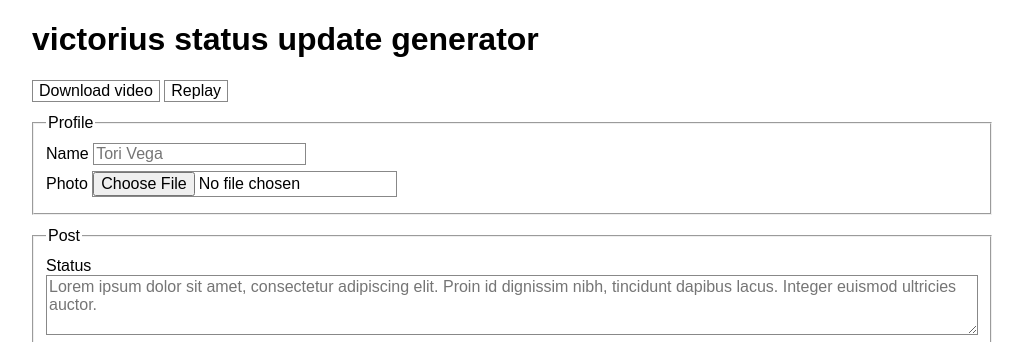
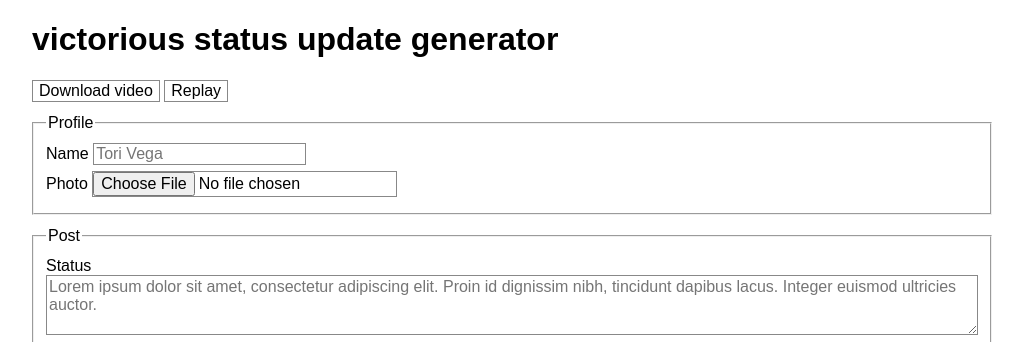
Before and after one commit to camn0t/victorious, a plain HTML site: page index.html in a window 1280 px wide. Shown: the top 342 px of the page, without its empty margins (128-1151 px from the left). Drawn offline with Linux system fonts and the light colour scheme; a web font is replaced by a local one.

Commit message:
i misspelled victorious. Fuck me

```diff
--- a/index.html
+++ b/index.html
@@ -6,7 +6,7 @@
 <script type="importmap">{"imports":{"three":"https://cdn.jsdelivr.net/npm/three@0.160.0/build/three.module.js","three/addons/":"https://cdn.jsdelivr.net/npm/three@0.160.0/examples/jsm/"}}</script>
 <script type="module" src="js/main.js"></script>
 </head><body>
-<h1>victorius status update generator</h1>
+<h1>victorious status update generator</h1>
 <main>
   <div id="view"></div>
   <div class="actions">
```
